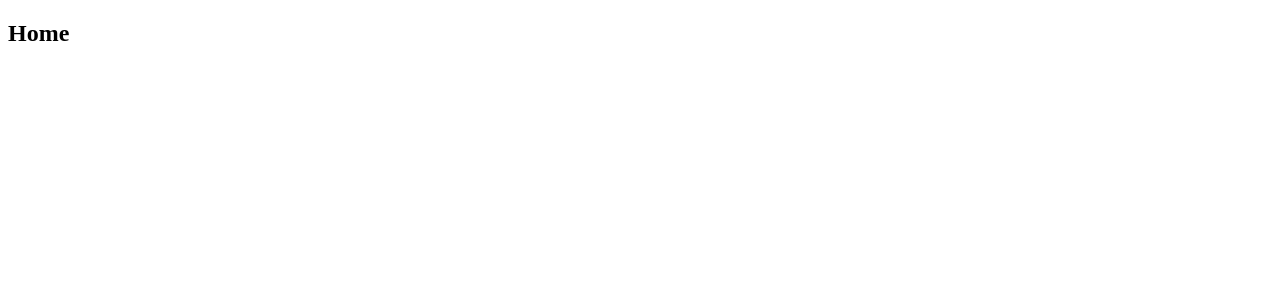
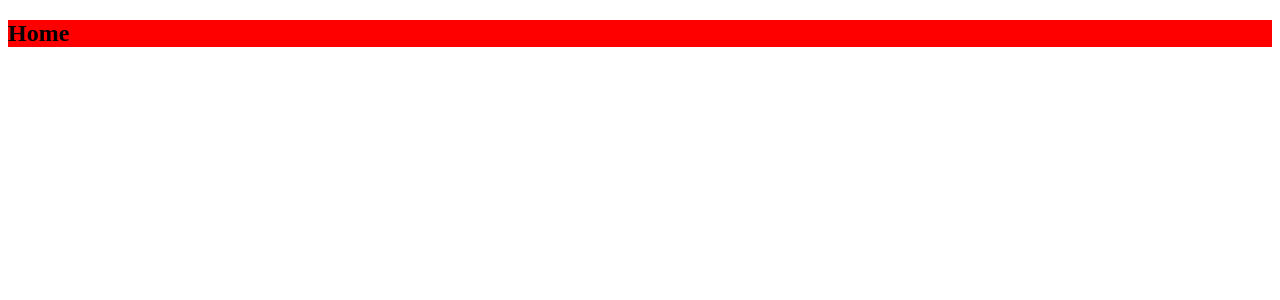
Before and after one commit to acmahaja/blog.acmahaja.com, a React (Create React App) app in the folder client/: page / in a window 1280 px wide. Shown: the top 300 px of the page. Built offline with nearby package versions, Linux system fonts and the light colour scheme.

Commit message:
Added webpack to use different css files

```diff
--- a/client/src/Routes/Home.js
+++ b/client/src/Routes/Home.js
@@ -1,9 +1,14 @@
 import React from "react";
 
+import '../css/Home.css'
+import '../css/Light/Home.css'
+import '../css/Dark/Home.css'
 
 function Home() {
     return (
-        <h2>Home</h2>
+        <div className="Light Home">
+            <h2>Home</h2>
+        </div>
     )
 }
 
--- /dev/null
+++ b/client/src/css/Dark/Home.css
@@ -0,0 +1,3 @@
+.Dark.Home {
+    color: white;
+}
--- /dev/null
+++ b/client/src/css/Home.css
@@ -0,0 +1,3 @@
+.Home {
+    background-color: red;
+}
--- /dev/null
+++ b/client/src/css/Light/Home.css
@@ -0,0 +1,3 @@
+.Light.Home {
+    color: black;
+}
--- /dev/null
+++ b/client/webpack.config.js
@@ -0,0 +1,21 @@
+const path = require('path');
+
+module.exports = {
+  entry: './src/index.js',
+  output: {
+    filename: 'bundle.js',
+    path: path.resolve(__dirname, 'dist'),
+  },
+  module: {
+    rules: [
+      {
+        test: /\.css$/i,
+        use: ['style-loader', 'css-loader'],
+      },
+     {
+       test: /\.(png|svg|jpg|jpeg|gif)$/i,
+       type: 'asset/resource', // EXAMPLE HERE
+     },
+    ],
+  },
+};
```
Also changed, not shown: client/package.json (+8 -2 lines), 2 other files (tests, documents, lock files or other folders).
